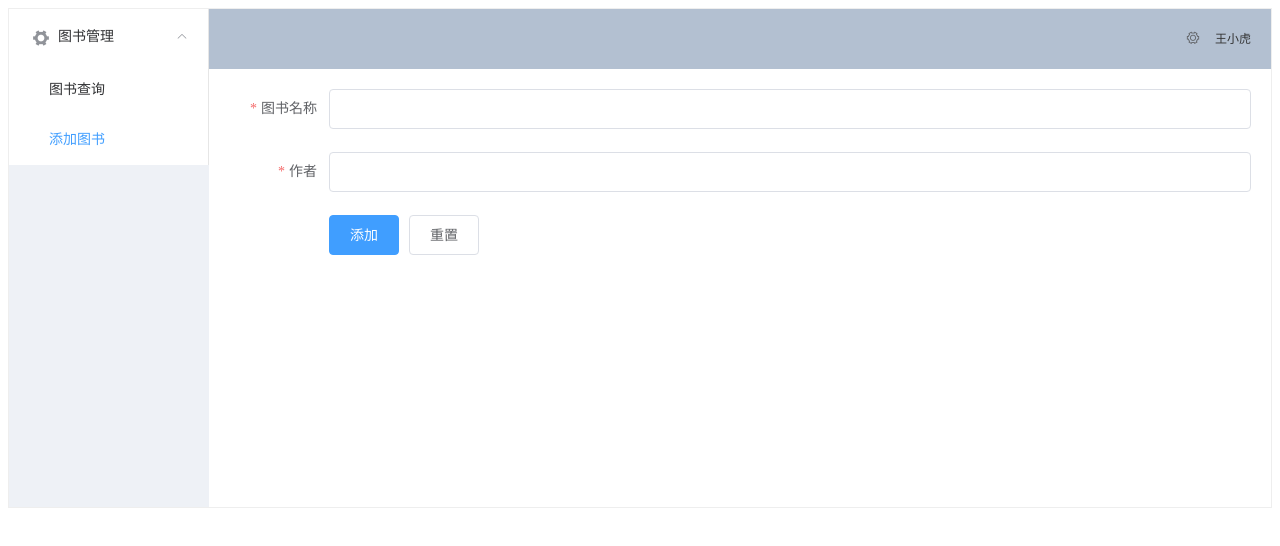
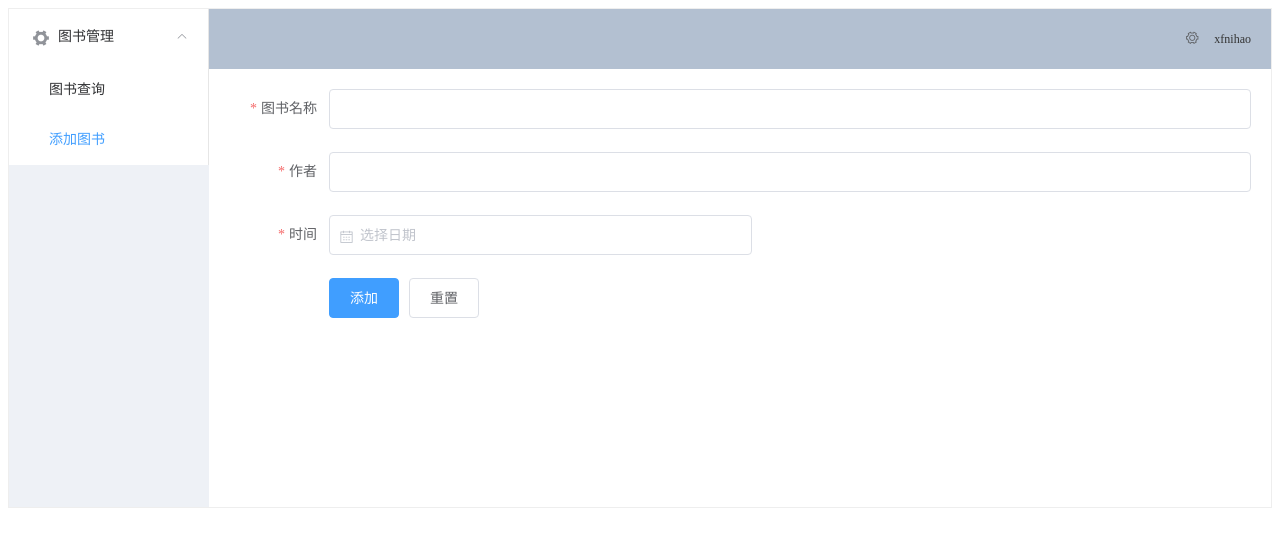
Before and after one commit to xfnihao/book-ui, a Vue app: page /#/pageTwo in a window 1280 px wide. Shown: the top 546 px of the page. Built offline with nearby package versions, Linux system fonts and the light colour scheme.

Commit message:
提交接口文件

```diff
--- a/src/components/Index.vue
+++ b/src/components/Index.vue
@@ -20,7 +20,7 @@
             <el-dropdown-item>删除</el-dropdown-item>
           </el-dropdown-menu>
         </el-dropdown>
-        <span>王小虎</span>
+        <span>xfnihao</span>
       </el-header>
 
       <el-main>
--- a/src/components/PageOne.vue
+++ b/src/components/PageOne.vue
@@ -23,6 +23,12 @@
       align="center"
       label="作者"
       width="200">
+    </el-table-column>
+    <el-table-column
+      prop="submission"
+      align="center"
+      label="时间"
+      width="250">
     </el-table-column>
     <el-table-column
       label="操作"
@@ -59,8 +65,9 @@
   </el-pagination>
   </div>
 </template>
+<script src="../router/url.js"></script>
+<script>
 
-<script>
   import  axios from 'axios'
   export default {
     data() {
@@ -128,17 +135,18 @@
       },
       page(page){
         var _this=this;
-        axios.get('http://localhost:8081/book/list/'+page+'/6').then(function (resp) {
-          _this.tableData=resp.data.content;
+        axios.get(api+'book/list',{params:{page:page,limit:6}}).then(function (resp) {
+          _this.tableData=resp.data.list;
         })
       }
     },
     created(){
       var _this=this;
-      axios.get('http://localhost:8081/book/list/1/6').then(function (resp) {
+      axios.get(api+'book/list',{params:{page:1,limit:6}}).then(function (resp) {
 
-        _this.tableData=resp.data.content;
-        _this.total=resp.data.totalElements;
+
+        _this.tableData=resp.data.list;
+        _this.total=resp.data.total;
       })
     }
 
--- a/src/components/PageTwo.vue
+++ b/src/components/PageTwo.vue
@@ -6,6 +6,13 @@
         </el-form-item>
         <el-form-item label="作者" prop="author">
             <el-input v-model="ruleForm.author"></el-input>
+        </el-form-item>
+        <el-form-item label="时间" required>
+          <el-col :span="11">
+            <el-form-item prop="submission">
+              <el-date-picker type="date" placeholder="选择日期" v-model="ruleForm.submission" style="width: 100%;"></el-date-picker>
+            </el-form-item>
+          </el-col>
         </el-form-item>
         <el-form-item>
           <el-button type="primary" @click="submitForm('ruleForm')">添加</el-button>
@@ -16,6 +23,7 @@
 </template>
 
 <script>
+
   import  axios from 'axios'
   export default {
     data() {
@@ -23,6 +31,7 @@
         ruleForm: {
           title: '',
           author: '',
+          submission:''
         },
         rules: {
           title: [
@@ -31,6 +40,9 @@
           author: [
             { required: true, message: '请输入作者名称', trigger: 'blur' }
           ],
+          submission: [
+            { type: 'date', required: true, message: '请选择日期', trigger: 'change' }
+          ]
         }
       };
     },
@@ -38,6 +50,8 @@
       submitForm(formName) {
         this.$refs[formName].validate((valid) => {
           if (valid) {
+
+            console.log(this.ruleForm);
             this.$message.success('添加成功');
             this.$router.push('/pageOne');
           } else {
```
